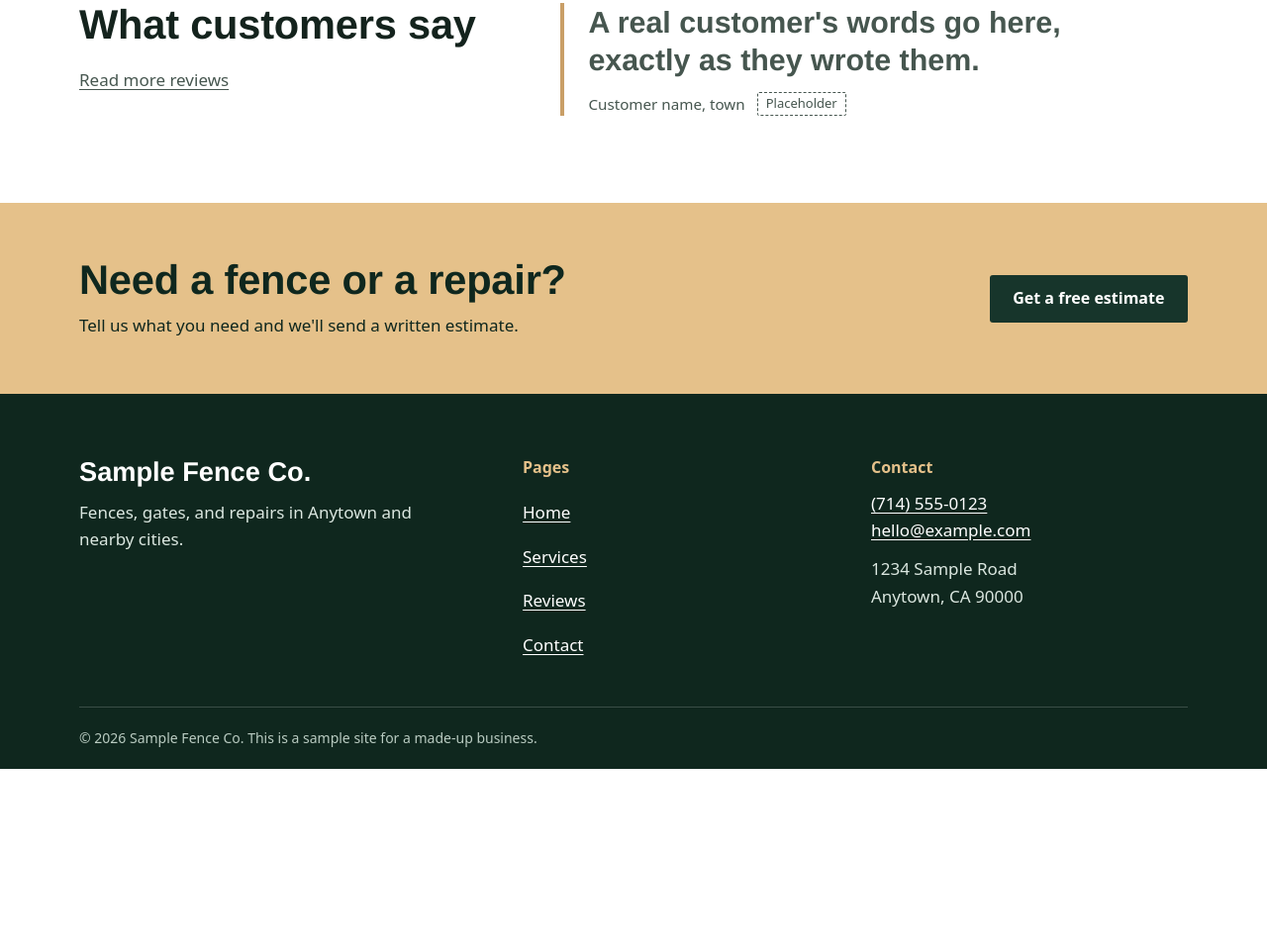
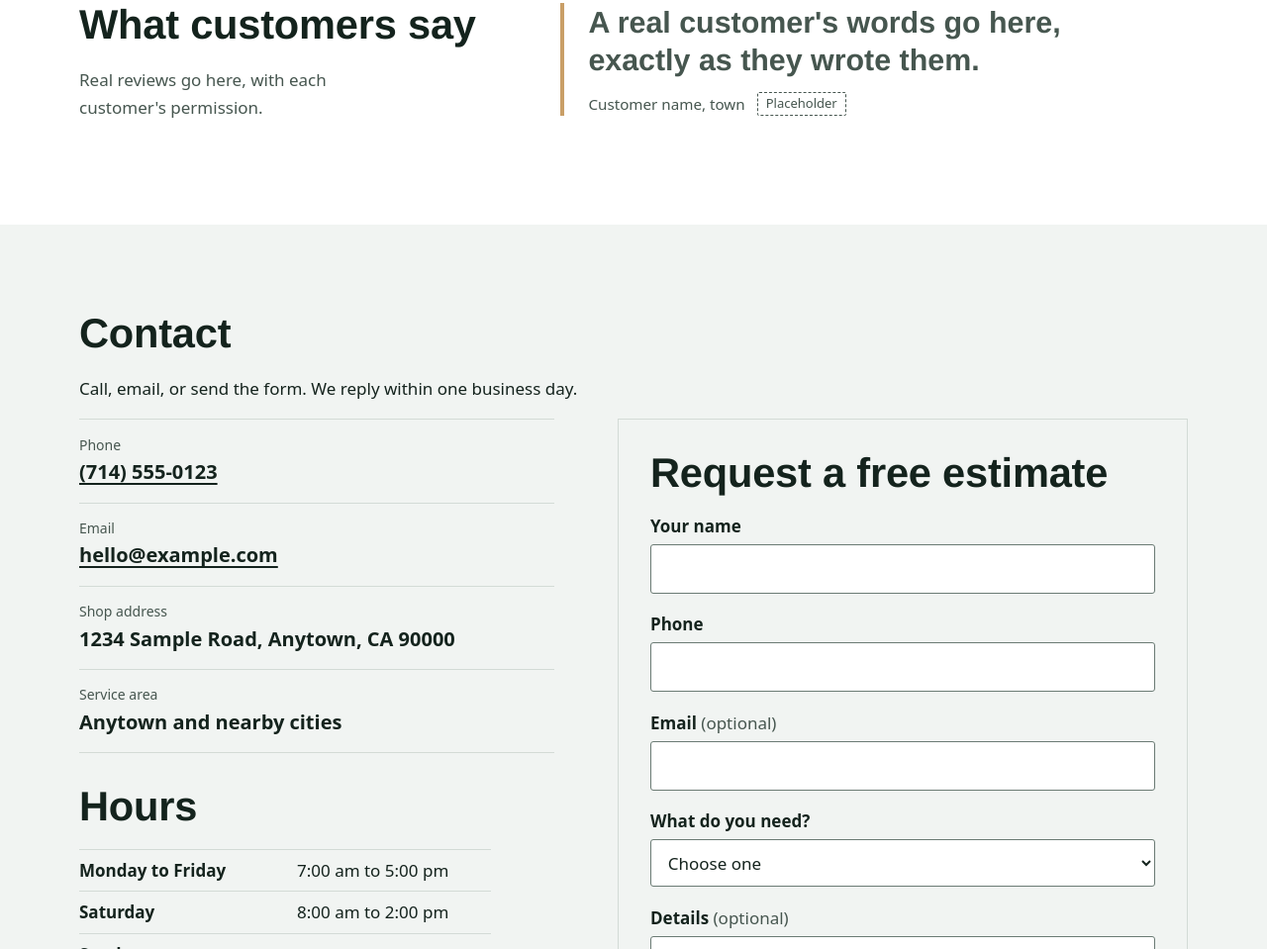
Before and after one commit to Evanswebsites/sample-fence-co-four-page, a plain HTML site: page index.html in a window 1280 px wide. Shown: the part 1841-2800 px from the top of the page at 99% size. Before the commit the page ends 2618 px from the top, so only its background shows below. Drawn offline with Linux system fonts and the light colour scheme.

Commit message:
Add files via upload

```diff
--- a/index.html
+++ b/index.html
@@ -30,7 +30,7 @@
   }
   </script>
 </head>
-<body>
+<body id="top">
 <a class="skip" href="#main">Skip to content</a>
 
 <!-- DEMO ONLY: delete this banner before using this site for a real business. -->
@@ -42,15 +42,15 @@
 
 <header class="site-header">
   <div class="wrap">
-    <a class="brand" href="index.html">
+    <a class="brand" href="#top">
       <svg viewBox="0 0 30 30" aria-hidden="true"><path class="m2" d="M2 11 5.5 4 9 11V27H2ZM21 11l3.5-7L28 11v16h-7Z"/><path class="m1" d="M11.5 11 15 4l3.5 7V27h-7Z"/></svg>
       Sample Fence Co.
     </a>
     <nav class="nav" aria-label="Main">
-      <a href="index.html" aria-current="page">Home</a>
-      <a href="services.html">Services</a>
-      <a href="reviews.html">Reviews</a>
-      <a href="contact.html">Contact</a>
+      <a href="#services">Services</a>
+      <a href="#how">How it works</a>
+      <a href="#reviews">Reviews</a>
+      <a href="#contact">Contact</a>
     </nav>
     <a class="btn btn-primary header-call" href="tel:+17145550123"><span class="call-short">Call</span><span class="call-long">Call (714) 555-0123</span></a>
   </div>
@@ -62,19 +62,18 @@
       <h1><span>Fences built straight.</span> <span>Gates that latch.</span></h1>
       <p>New fences, gate repairs, and storm fixes for homes in Anytown and the towns around it.</p>
       <div class="actions">
-        <a class="btn btn-primary" href="contact.html">Get a free estimate</a>
-        <a class="btn btn-secondary" href="services.html">See our services</a>
+        <a class="btn btn-primary" href="#contact">Get a free estimate</a>
+        <a class="btn btn-secondary" href="#services">See our services</a>
       </div>
     </div>
     <div class="pickets" aria-hidden="true"></div>
   </section>
 
-  <section class="section" aria-labelledby="build-h">
+  <section class="section" id="services" aria-labelledby="build-h">
     <div class="wrap split">
       <div class="split-lead">
         <h2 id="build-h">What we build and fix</h2>
         <p>Most jobs are one of these six. If yours isn't, ask.</p>
-        <a class="btn btn-secondary" href="services.html">Service details</a>
       </div>
       <ul class="menu">
         <li>
@@ -105,13 +104,13 @@
     </div>
   </section>
 
-  <section class="section section--wash" aria-labelledby="how-h">
+  <section class="section section--wash" id="how" aria-labelledby="how-h">
     <div class="wrap">
       <h2 id="how-h">How a job works</h2>
       <ol class="steps">
         <li>
           <h3>Tell us what you need</h3>
-          <p>Call, email, or use the form. A few photos of the yard help.</p>
+          <p>Call, email, or use the form below. A few photos of the yard help.</p>
         </li>
         <li>
           <h3>Get a written estimate</h3>
@@ -125,11 +124,11 @@
     </div>
   </section>
 
-  <section class="section" aria-labelledby="say-h">
+  <section class="section" id="reviews" aria-labelledby="say-h">
     <div class="wrap split">
       <div class="split-lead">
         <h2 id="say-h">What customers say</h2>
-        <p><a href="reviews.html">Read more reviews</a></p>
+        <p>Real reviews go here, with each customer's permission.</p>
       </div>
       <!-- EDIT: replace with a real customer review, posted with their permission. -->
       <figure class="quote is-placeholder">
@@ -141,16 +140,65 @@
     </div>
   </section>
 
-  <section class="cta-band" aria-labelledby="cta-h">
-    <div class="wrap">
+  <section class="section section--wash" id="contact" aria-labelledby="contact-h">
+    <div class="wrap"><h2 id="contact-h">Contact</h2><p>Call, email, or send the form. We reply within one business day.</p></div>
+    <div class="wrap contact-grid">
       <div>
-        <h2 id="cta-h">Need a fence or a repair?</h2>
-        <p>Tell us what you need and we'll send a written estimate.</p>
+        <ul class="contact-list">
+          <li><span class="contact-label">Phone</span><p class="contact-value"><a href="tel:+17145550123">(714) 555-0123</a></p></li>
+          <li><span class="contact-label">Email</span><p class="contact-value"><a href="mailto:hello@example.com">hello@example.com</a></p></li>
+          <li><span class="contact-label">Shop address</span><p class="contact-value">1234 Sample Road, Anytown, CA 90000</p></li>
+          <li><span class="contact-label">Service area</span><p class="contact-value">Anytown and nearby cities</p></li>
+        </ul>
+        <h2 id="hours-h">Hours</h2>
+        <table class="hours" aria-labelledby="hours-h">
+          <tbody>
+            <tr><th scope="row">Monday to Friday</th><td>7:00 am to 5:00 pm</td></tr>
+            <tr><th scope="row">Saturday</th><td>8:00 am to 2:00 pm</td></tr>
+            <tr><th scope="row">Sunday</th><td>Closed</td></tr>
+          </tbody>
+        </table>
       </div>
-      <a class="btn btn-primary" href="contact.html">Get a free estimate</a>
+
+      <!-- EDIT: to receive real requests, follow the "Contact form" steps in README.md. -->
+      <form class="form" action="#" method="get" data-demo-form>
+        <h2>Request a free estimate</h2>
+        <div class="field">
+          <label for="f-name">Your name</label>
+          <input id="f-name" name="name" type="text" autocomplete="name" required>
+        </div>
+        <div class="field">
+          <label for="f-phone">Phone</label>
+          <input id="f-phone" name="phone" type="tel" autocomplete="tel" required>
+        </div>
+        <div class="field">
+          <label for="f-email">Email <span class="optional">(optional)</span></label>
+          <input id="f-email" name="email" type="email" autocomplete="email">
+        </div>
+        <div class="field">
+          <label for="f-need">What do you need?</label>
+          <select id="f-need" name="need" required>
+            <option value="">Choose one</option>
+            <option>New fence</option>
+            <option>Gate or opener</option>
+            <option>Repair</option>
+            <option>Staining or sealing</option>
+            <option>Not sure yet</option>
+          </select>
+        </div>
+        <div class="field">
+          <label for="f-details">Details <span class="optional">(optional)</span></label>
+          <textarea id="f-details" name="details" placeholder="Length of fence, type of material, anything we should know"></textarea>
+        </div>
+        <div hidden><label>Leave this empty <input type="text" name="_gotcha" tabindex="-1" autocomplete="off"></label></div>
+        <button class="btn btn-primary" type="submit">Send request</button>
+        <p class="form-status" role="status"></p>
+      </form>
     </div>
   </section>
+
 </main>
+
 
 <footer class="site-footer on-dark">
   <div class="wrap">
@@ -160,12 +208,12 @@
         <p>Fences, gates, and repairs in Anytown and nearby cities.</p>
       </div>
       <div>
-        <p class="footer-h">Pages</p>
+        <p class="footer-h">On this page</p>
         <ul class="footer-links">
-          <li><a href="index.html">Home</a></li>
-          <li><a href="services.html">Services</a></li>
-          <li><a href="reviews.html">Reviews</a></li>
-          <li><a href="contact.html">Contact</a></li>
+          <li><a href="#services">Services</a></li>
+          <li><a href="#how">How it works</a></li>
+          <li><a href="#reviews">Reviews</a></li>
+          <li><a href="#contact">Contact</a></li>
         </ul>
       </div>
       <div>
--- a/styles.css
+++ b/styles.css
@@ -357,3 +357,8 @@ h3 { font-size: 1.5rem; }
 .pickets { display: none; }
 .hero, .hero--compact { --band: 0px; background-image: none; }
 END (delete this whole line) */
+
+/* One-page version: smooth jump to sections, and leave room for the sticky header */
+html { scroll-behavior: smooth; }
+@media (prefers-reduced-motion: reduce) { html { scroll-behavior: auto; } }
+[id] { scroll-margin-top: 5.5rem; }
```
